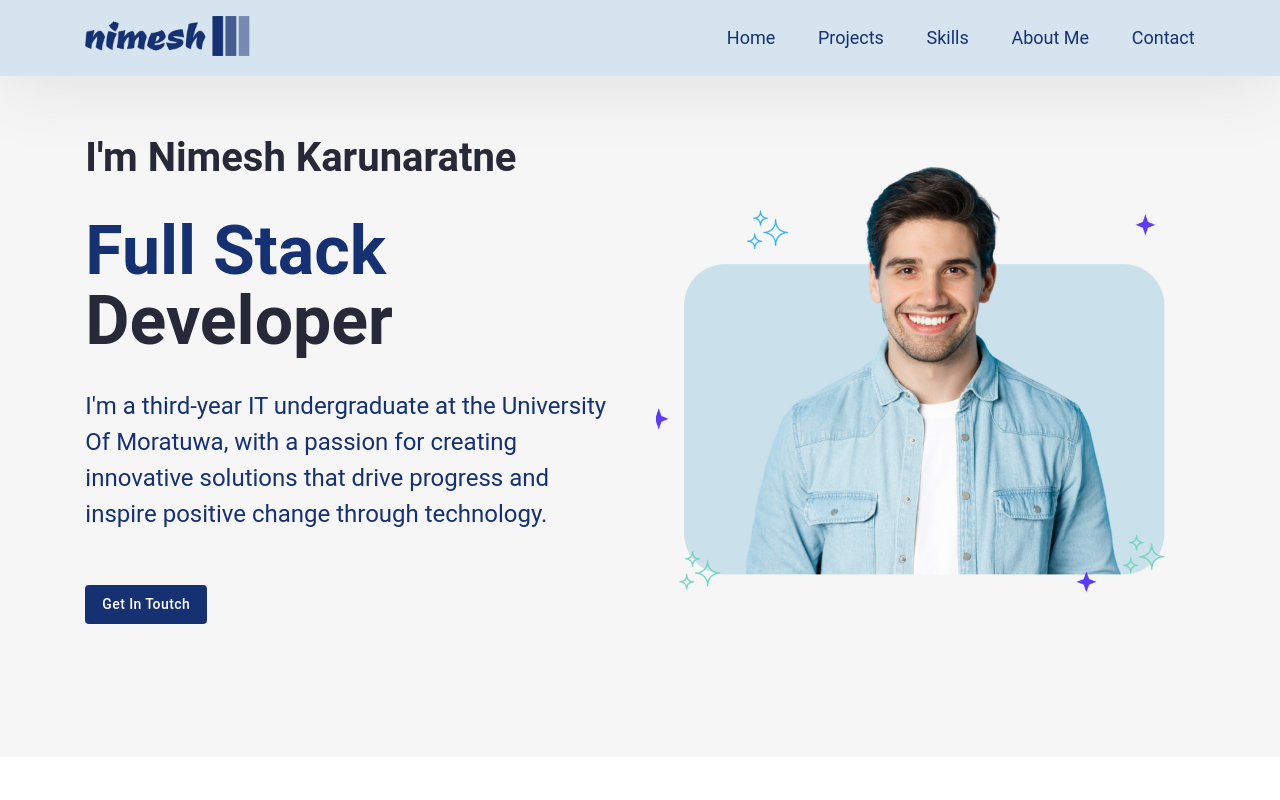
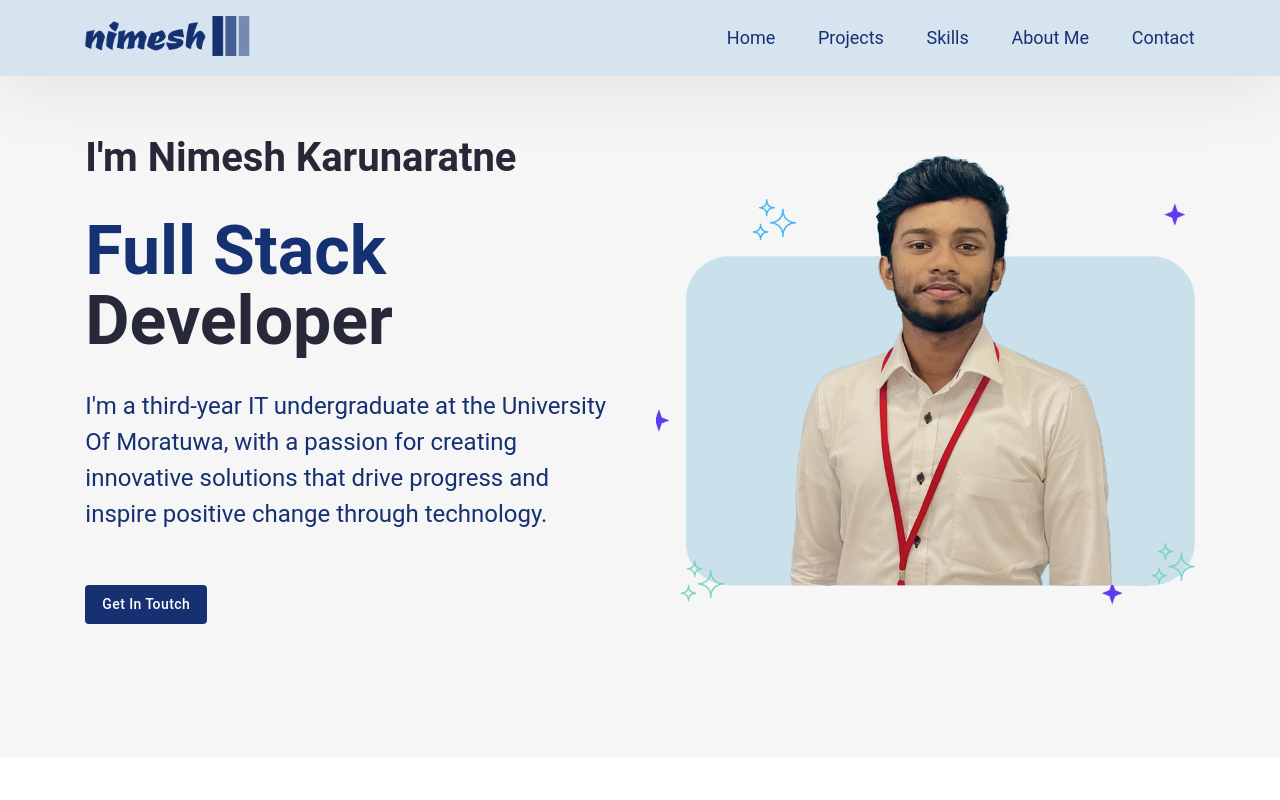
Before and after one commit to NIMESH939/my-portfolio, a React (Create React App) app: page / in a window 1280 px wide. Shown: the top 800 px of the page. Built offline with nearby package versions, Linux system fonts and the light colour scheme.

Commit message:
Add images

```diff
--- a/src/Pages/HomePage/HeroSection.jsx
+++ b/src/Pages/HomePage/HeroSection.jsx
@@ -23,7 +23,7 @@ function HeroSection() {
           </div>
         </div>
         <div className="HeroSectionImg">
-          <img src="./img/hero_img.png" alt="NimeshImage" />
+          <img src="./img/nimesh-hero.png" alt="NimeshImage" />
         </div>
       </section>
     </div>
```
Also changed, not shown: public/img/nimesh-hero.png (added).
